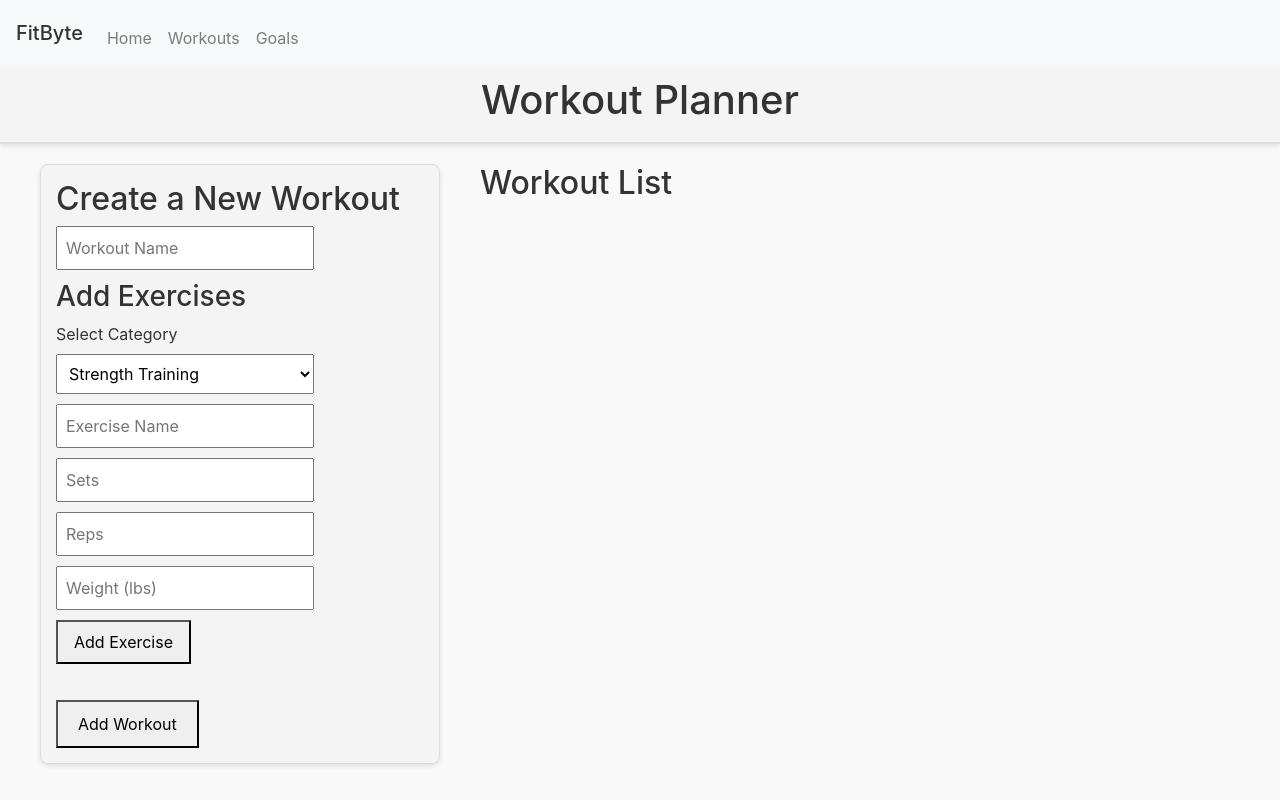
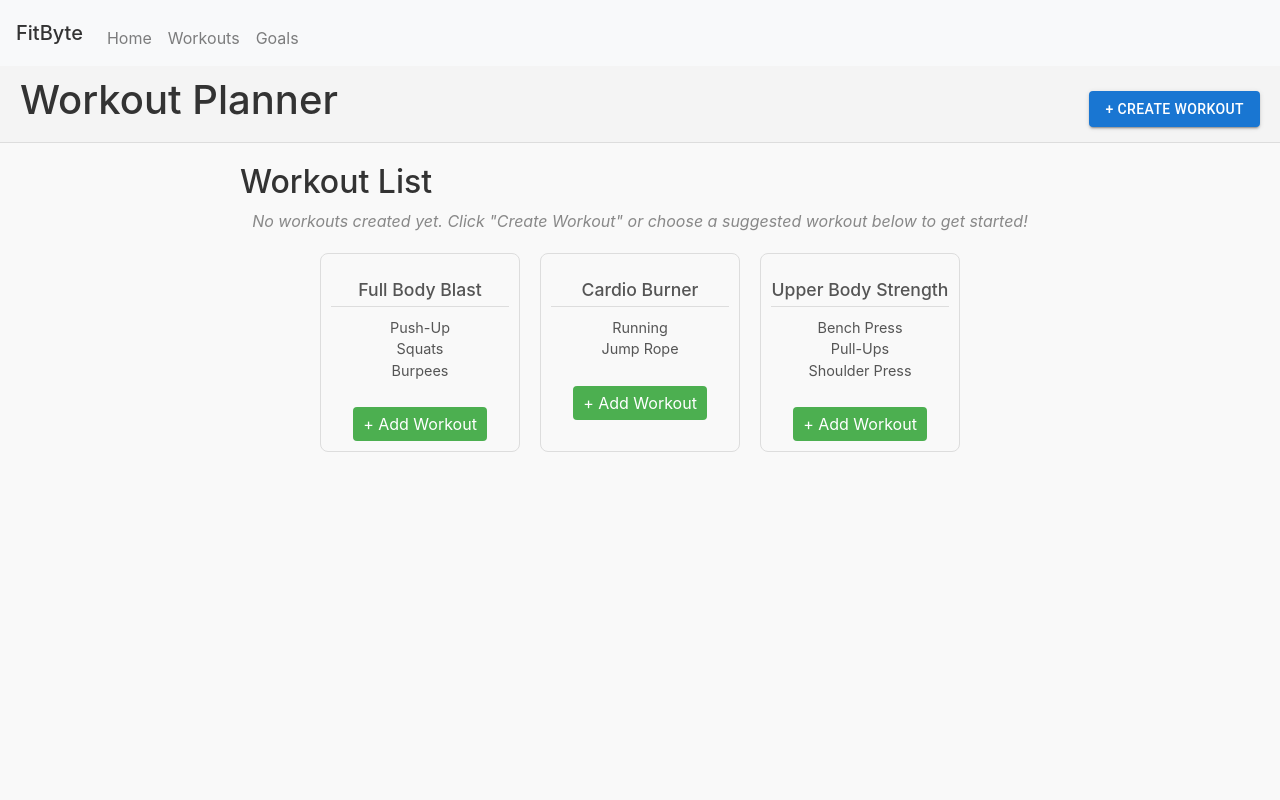
Before and after one commit to CSE110-FitByte/fitbyte, a React (Create React App) app in the folder client/: page /Workouts in a window 1280 px wide. Built offline with nearby package versions, Linux system fonts and the light colour scheme.

Commit message:
Update workout tests for new functionality and edge cases

```diff
--- a/client/src/components/WorkoutInput.tsx
+++ b/client/src/components/WorkoutInput.tsx
@@ -89,7 +89,7 @@ const WorkoutInput: React.FC<WorkoutInputProps> = ({
 
   return (
     <div>
-      <h2>Create a New Workout</h2>
+      <h2>Workout Name:</h2>
       <input
         type="text"
         value={workoutName}
@@ -216,30 +216,22 @@ const WorkoutInput: React.FC<WorkoutInputProps> = ({
 
             {(() => {
               if (exercise.exerciseType === "strength") {
-                return (
-                  <>
-                    {exercise.sets} sets, {exercise.reps} reps, {exercise.weight} lbs
-                  </>
-                )
-              } else if (exercise.exerciseType === "cardio") {
-                return (
-                  <>
-                    {exercise.distance > 0 && <>{exercise.distance} mi</>}
-                    {exercise.distance > 0 && exercise.duration > 0 && ', '}
-                    {exercise.duration > 0 && <>{exercise.duration} min</>}
-                    {exercise.duration > 0 && exercise.speed > 0 && ', '}
-                    {exercise.distance > 0 && exercise.duration === 0 && exercise.speed > 0 && ', '}
-                    {exercise.speed > 0 && <>{exercise.speed} mph</>}
-                  </>
-                )
-              } else if (exercise.exerciseType === "mindbody") {
-                return (
-                  <>
-                   {exercise.duration > 0 && <>{exercise.duration} min</>}
-                   {exercise.duration > 0 && exercise.intensity !== 'n/a' && ', '}
-                   {exercise.intensity !== 'n/a' && <>{exercise.intensity} intensity</>}
-                  </>
-                )
+                const details = [];
+                if (exercise.sets && exercise.sets > 0) details.push(`${exercise.sets} sets`);
+                if (exercise.reps && exercise.reps > 0) details.push(`${exercise.reps} reps`);
+                if (exercise.weight && exercise.weight > 0) details.push(`${exercise.weight} lbs`);
+                return details.length > 0 ? details.join(', ') : null; // Only render if there are valid details
+              } else if (exercise.exerciseType === 'cardio') {
+                const details = [];
+                if (exercise.distance && exercise.distance > 0) details.push(`${exercise.distance} mi`);
+                if (exercise.duration && exercise.duration > 0) details.push(`${exercise.duration} min`);
+                if (exercise.speed && exercise.speed > 0) details.push(`${exercise.speed} mph`);
+                return details.length > 0 ? details.join(', ') : null; // Only render if there are valid details
+              } else if (exercise.exerciseType === 'mindbody') {
+                const details = [];
+                if (exercise.duration && exercise.duration > 0) details.push(`${exercise.duration} min`);
+                if (exercise.intensity && exercise.intensity !== 'n/a') details.push(`${exercise.intensity} intensity`);
+                return details.length > 0 ? details.join(', ') : null; // Only render if there are valid details
               }
             })()}
 
@@ -249,9 +241,25 @@ const WorkoutInput: React.FC<WorkoutInputProps> = ({
           </li>
         ))}
       </ul>
-      <button onClick={addWorkout} style={{ padding: '10px 20px', marginTop: '20px' }}>
-        Add Workout
-      </button>
+      <div>
+        {(!workoutName.trim() || currentExercises.length === 0) && (
+          <p style={{ color: 'gray' }}>
+            {workoutName.trim() === '' && currentExercises.length === 0
+              ? 'Please name the workout and add at least one exercise to enable the "Add Workout" button.'
+              : workoutName.trim() === ''
+              ? 'Please name the workout to enable the "Add Workout" button.'
+              : 'Please add at least one exercise to enable the "Add Workout" button.'}
+          </p>
+        )}
+        {workoutName.trim() !== '' && currentExercises.length > 0 && (
+          <button
+            onClick={() => addWorkout()}
+            style={{ padding: '8px 16px', marginLeft: '0px' }}
+          >
+            Add Workout
+          </button>
+        )}
+      </div>
     </div>
   );
 };
--- a/client/src/components/WorkoutList.tsx
+++ b/client/src/components/WorkoutList.tsx
@@ -4,13 +4,86 @@ import { Workout } from '../types/types';
 interface WorkoutListProps {
   workouts: Workout[];
   deleteWorkout: (index: number) => void;
+  addWorkout: (newWorkout: Workout) => void;
 }
 
-const WorkoutList: React.FC<WorkoutListProps> = ({ workouts, deleteWorkout }) => (
+const suggestedWorkouts: Workout[] = [
+  {
+    name: "Full Body Blast",
+    exercises: [
+      { name: "Push-Up", exerciseType: "strength", sets: 3, reps: 15, weight: 0 },
+      { name: "Squats", exerciseType: "strength", sets: 3, reps: 12, weight: 0 },
+      { name: "Burpees", exerciseType: "cardio", duration: 5, distance: 0, speed: 0 },
+    ],
+  },
+  {
+    name: "Cardio Burner",
+    exercises: [
+      { name: "Running", exerciseType: "cardio", duration: 20, distance: 2, speed: 6 },
+      { name: "Jump Rope", exerciseType: "cardio", duration: 10, distance: 0, speed: 0 },
+    ],
+  },
+  {
+    name: "Upper Body Strength",
+    exercises: [
+      { name: "Bench Press", exerciseType: "strength", sets: 4, reps: 10, weight: 135 },
+      { name: "Pull-Ups", exerciseType: "strength", sets: 3, reps: 8, weight: 0 },
+      { name: "Shoulder Press", exerciseType: "strength", sets: 3, reps: 12, weight: 45 },
+    ],
+  },
+];
+
+
+
+const WorkoutList: React.FC<WorkoutListProps> = ({ workouts, deleteWorkout, addWorkout }) => (
   <div>
     <h2>Workout List</h2>
-    {workouts.map((workout, index) => (
-      <div key={index} className='workout-box'>
+    {workouts.length === 0 ? (
+      <>
+        <p style={{ color: '#888', fontStyle: 'italic', textAlign: 'center' }}>
+          No workouts created yet. Click "Create Workout" or choose a suggested workout below to get started!
+        </p>
+        <div style={{ display: 'flex', justifyContent: 'center', gap: '20px', marginTop: '20px' }}>
+          {suggestedWorkouts.map((workout, index) => (
+            <div
+              key={index}
+              style={{
+                border: '1px solid #ddd',
+                borderRadius: '8px',
+                padding: '10px',
+                textAlign: 'center',
+                width: '200px',
+              }}
+            >
+              <h4>{workout.name}</h4>
+              <ul style={{ listStyleType: 'none', padding: 0 }}>
+                {workout.exercises.map((exercise, idx) => (
+                  <li key={idx} style={{ fontSize: '0.9rem', color: '#555' }}>
+                    {exercise.name}
+                  </li>
+                ))}
+              </ul>
+              <button
+                onClick={() => addWorkout(workout)}
+                style={{
+                  marginTop: '10px',
+                  backgroundColor: '#4CAF50',
+                  color: 'white',
+                  border: 'none',
+                  borderRadius: '4px',
+                  padding: '5px 10px',
+                  cursor: 'pointer',
+                }}
+              >
+                + Add Workout
+              </button>
+            </div>
+          ))}
+        </div>
+      </>
+    ) : (
+      workouts.map((workout, index) => (
+        <div key={index} className="workout-box">
           <div className="workout-header">
             <h3>{workout.name}</h3>
             <button className="delete-button" onClick={() => deleteWorkout(index)}>
@@ -20,7 +93,9 @@ const WorkoutList: React.FC<WorkoutListProps> = ({ workouts, deleteWorkout }) =>
 
           {/* Grouped Exercises */}
           {['strength', 'cardio', 'mindbody'].map((type) => {
-          const filteredExercises = workout.exercises.filter((exercise) => exercise.exerciseType === type);
+            const filteredExercises = workout?.exercises?.filter(
+              (exercise) => exercise.exerciseType === type
+            ) || [];
             if (filteredExercises.length === 0) return null;
 
             return (
@@ -39,29 +114,22 @@ const WorkoutList: React.FC<WorkoutListProps> = ({ workouts, deleteWorkout }) =>
                       <br />
                       {(() => {
                       if (type === 'strength') {
-                        return (
-                          <>
-                            {exercise.sets} sets, {exercise.reps} reps, {exercise.weight} lbs
-                          </>
-                        );
+                        const details = [];
+                        if (exercise.sets && exercise.sets > 0) details.push(`${exercise.sets} sets`);
+                        if (exercise.reps && exercise.reps > 0) details.push(`${exercise.reps} reps`);
+                        if (exercise.weight && exercise.weight > 0) details.push(`${exercise.weight} lbs`);
+                        return details.length > 0 ? details.join(', ') : null; // Only render if there are valid details
                       } else if (type === 'cardio') {
-                        return (
-                          <>
-                            {exercise.distance > 0 && <>{exercise.distance} mi</>}
-                            {exercise.distance > 0 && exercise.duration > 0 && ', '}
-                            {exercise.duration > 0 && <>{exercise.duration} min</>}
-                            {exercise.duration > 0 && exercise.speed > 0 && ', '}
-                            {exercise.speed > 0 && <>{exercise.speed} mph</>}
-                          </>
-                        );
+                        const details = [];
+                        if (exercise.distance && exercise.distance > 0) details.push(`${exercise.distance} mi`);
+                        if (exercise.duration && exercise.duration > 0) details.push(`${exercise.duration} min`);
+                        if (exercise.speed && exercise.speed > 0) details.push(`${exercise.speed} mph`);
+                        return details.length > 0 ? details.join(', ') : null; // Only render if there are valid details
                       } else if (type === 'mindbody') {
-                        return (
-                          <>
-                            {exercise.duration > 0 && <>{exercise.duration} min</>}
-                            {exercise.duration > 0 && exercise.intensity !== 'n/a' && ', '}
-                            {exercise.intensity !== 'n/a' && <>{exercise.intensity} intensity</>}
-                          </>
-                        );
+                        const details = [];
+                        if (exercise.duration && exercise.duration > 0) details.push(`${exercise.duration} min`);
+                        if (exercise.intensity && exercise.intensity !== 'n/a') details.push(`${exercise.intensity} intensity`);
+                        return details.length > 0 ? details.join(', ') : null; // Only render if there are valid details
                       }
                     })()}
                     </li>
@@ -71,9 +139,9 @@ const WorkoutList: React.FC<WorkoutListProps> = ({ workouts, deleteWorkout }) =>
             );
           })}
         </div>
-    ))}
+      ))
+    )}
   </div>
 );
 
-
 export default WorkoutList;
--- a/client/src/hooks/useWorkouts.ts
+++ b/client/src/hooks/useWorkouts.ts
@@ -46,13 +46,19 @@ export const useWorkouts = () => {
     }
   };
 
-  const addWorkout = () => {
+  const addWorkout = (newWorkout?: Workout) => {
+
+    if (newWorkout) {
+      // Add the provided workout directly
+      setWorkouts([...workouts, newWorkout]);
+    }
+
     if (workoutName.trim() !== '' && currentExercises.length > 0) {
-      const newWorkout: Workout = {
+      const createdWorkout: Workout = {
         name: workoutName.trim(),
         exercises: currentExercises,
       };
-      setWorkouts([...workouts, newWorkout]);
+      setWorkouts([...workouts, createdWorkout]);
       setWorkoutName('');
       setCurrentExercises([]);
     }
--- a/client/src/index.css
+++ b/client/src/index.css
@@ -10,19 +10,23 @@ body {
 }
 
 header {
+  display: flex;
+  justify-content: space-between;
+  align-items: center;
+  padding: 10px 20px;
   background-color: #f4f4f4;
-  padding: 10px 20px;
-  text-align: center;
-  border-bottom: 2px solid #ddd;
-  box-shadow: 0 2px 5px rgba(0, 0, 0, 0.1);
+  border-bottom: 1px solid #ddd;
 }
 
 .main-container {
   display: flex;
-  justify-content: flex-start;
-  gap: 40px;
+  justify-content: center;
   padding: 20px;
-  max-width: 100%;
+}
+
+.center-column {
+  flex: 1;
+  max-width: 800px;
 }
 
 .left-column {
@@ -34,10 +38,6 @@ header {
   box-shadow: 0 2px 5px rgba(0, 0, 0, 0.1); /* shadow */
   padding: 15px; /* padding for content */
   border: 1px solid #ddd; /* Light border */
-}
-
-.center-column {
-  flex: 2;
 }
 
 .workout-box {
@@ -81,13 +81,14 @@ h4 {
   padding-bottom: 5px;
 }
 
-.carousel-item h1 {
-  margin: 0;
-  color: white;
+.modal-box {
+  position: absolute;
+  top: 50%;
+  left: 50%;
+  transform: translate(-50%, -50%);
+  width: 400px;
+  background-color: white; /* Matches Material-UI's `background.paper` */
+  box-shadow: 0px 4px 24px rgba(0, 0, 0, 0.2); /* Similar to `boxShadow: 24` */
+  padding: 16px; /* Matches `p: 4` (Material-UI spacing scale: 4 = 16px) */
+  border-radius: 8px; /* Matches `borderRadius: 2` (Material-UI scale: 2 = 8px) */
 }
-
-.box1 {
-  background-color: #000;
-  color: #fff;
-  opacity: 0.75;
-}
--- a/client/src/pages/WorkoutsPage.tsx
+++ b/client/src/pages/WorkoutsPage.tsx
@@ -1,12 +1,17 @@
 // src/App.tsx
-import React from 'react';
+import React, { useState } from 'react';
 import '../index.css';
-import WorkoutInput from '../components/WorkoutInput';
 import WorkoutList from '../components/WorkoutList';
 import { useWorkouts } from '../hooks/useWorkouts';
 import GoalTracker from '../components/GoalTracker'
+import Modal from '@mui/material/Modal';
+import Box from '@mui/material/Box';
+import Button from '@mui/material/Button';
+import WorkoutInput from '../components/WorkoutInput';
 
 const WorkoutsPage: React.FC = () => {
+  const [isModalOpen, setIsModalOpen] = useState(false);
+
   const {
     workoutName,
     setWorkoutName,
@@ -35,20 +40,32 @@ const WorkoutsPage: React.FC = () => {
     addWorkout,
     saveWorkouts,
     deleteWorkout,
+  } = useWorkouts();
 
-  } = useWorkouts();
+  const handleOpenModal = () => setIsModalOpen(true);
+  const handleCloseModal = () => setIsModalOpen(false);
 
   return (
     <div>
       {/* Top Header Section */}
       <header>
         <h1>Workout Planner</h1>
+        <Button variant="contained" onClick={handleOpenModal} style={{ marginTop: '10px' }}>
+          + Create Workout
+        </Button>
       </header>
 
       {/* Main Content */}
       <div className="main-container">
-        {/* Left Column */}
-        <div className="left-column">
+        {/* Center Column */}
+        <div className="center-column">
+          <WorkoutList workouts={workouts} deleteWorkout={deleteWorkout} addWorkout={addWorkout} />
+        </div>
+      </div>
+
+      {/* Modal for Creating Workouts */}
+      <Modal open={isModalOpen} onClose={handleCloseModal}>
+      <Box className="modal-box">
         <WorkoutInput
           workoutName={workoutName}
           setWorkoutName={setWorkoutName}
@@ -76,13 +93,8 @@ const WorkoutsPage: React.FC = () => {
           addWorkout={addWorkout}
           deleteWorkout={deleteWorkout}
         />
-        </div>
-
-        {/* Center Column */}
-        <div className="center-column">
-          <WorkoutList workouts={workouts} deleteWorkout={deleteWorkout} />
-        </div>
-      </div>
+      </Box>
+    </Modal>
     </div>
   );
 };
```
Also changed, not shown: client/src/types/types.ts (+7 -7 lines), 1 other file (tests, documents, lock files or other folders). Lines whose indentation alone changed are shown as unchanged.
